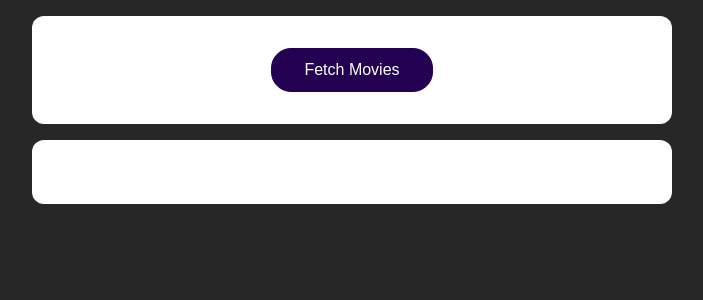
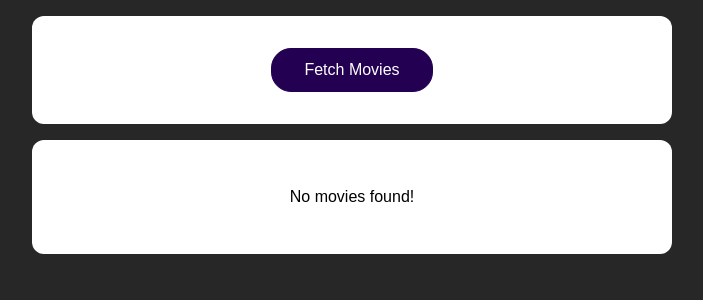
Before and after one commit to matherton/ReactCGSection14, a React (Create React App) app: page / in a window 1280 px wide. Shown: the top 300 px of the page, without its empty margins (288-991 px from the left). Built offline with nearby package versions, Linux system fonts and the light colour scheme.

Commit message:
end of lesson 178: added logic to display 'No movies found' if 0 movies are returned

```diff
--- a/src/App.js
+++ b/src/App.js
@@ -48,6 +48,7 @@ function App() {
       </section>
       <section>
         {!isLoading && movies.length > 0 && <MoviesList movies={movies} />}
+        {!isLoading && movies.length === 0 && <p>No movies found!</p>}
         {isLoading && <p>Loading...</p>}
       </section>
     </React.Fragment>
```
